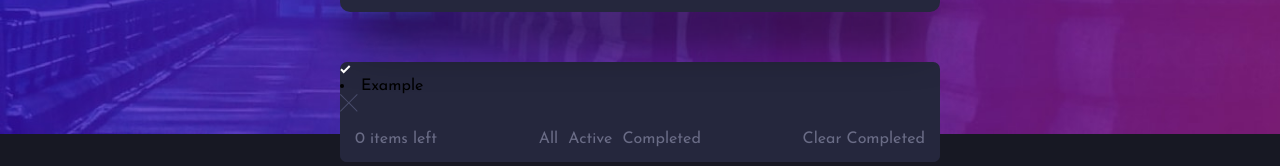
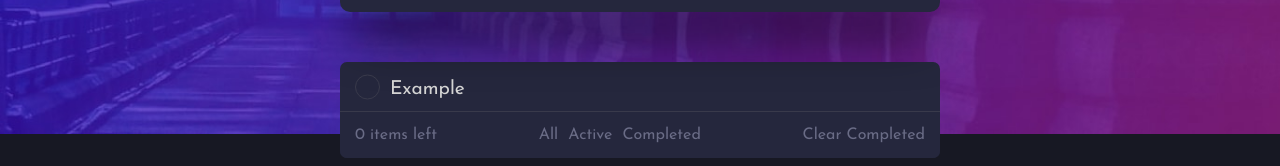
Before and after one commit to Diego-Girao/todo-app-redux, a React (Create React App) app: page / in a window 1280 px wide. Shown: the part 146-312 px from the top of the page. Built offline with nearby package versions, Linux system fonts and the light colour scheme.

Commit message:
Feat add classname on img crossicon

```diff
--- a/src/Todo.jsx
+++ b/src/Todo.jsx
@@ -4,13 +4,14 @@ import checkIcon from "./images/icon-check.svg"
 
 function Todo() {
 	return (
-		<div className="todo-container">
+		<div className="todo_container">
 			<div className="circle">
 				<img src={checkIcon} alt="" />
 			</div>
+
 			<li className="todo">Example</li>
 
-			<img src={crossIcon} alt="" />
+			<img src={crossIcon} className="delete-icon" alt="" />
 		</div>
 	)
 }
```
